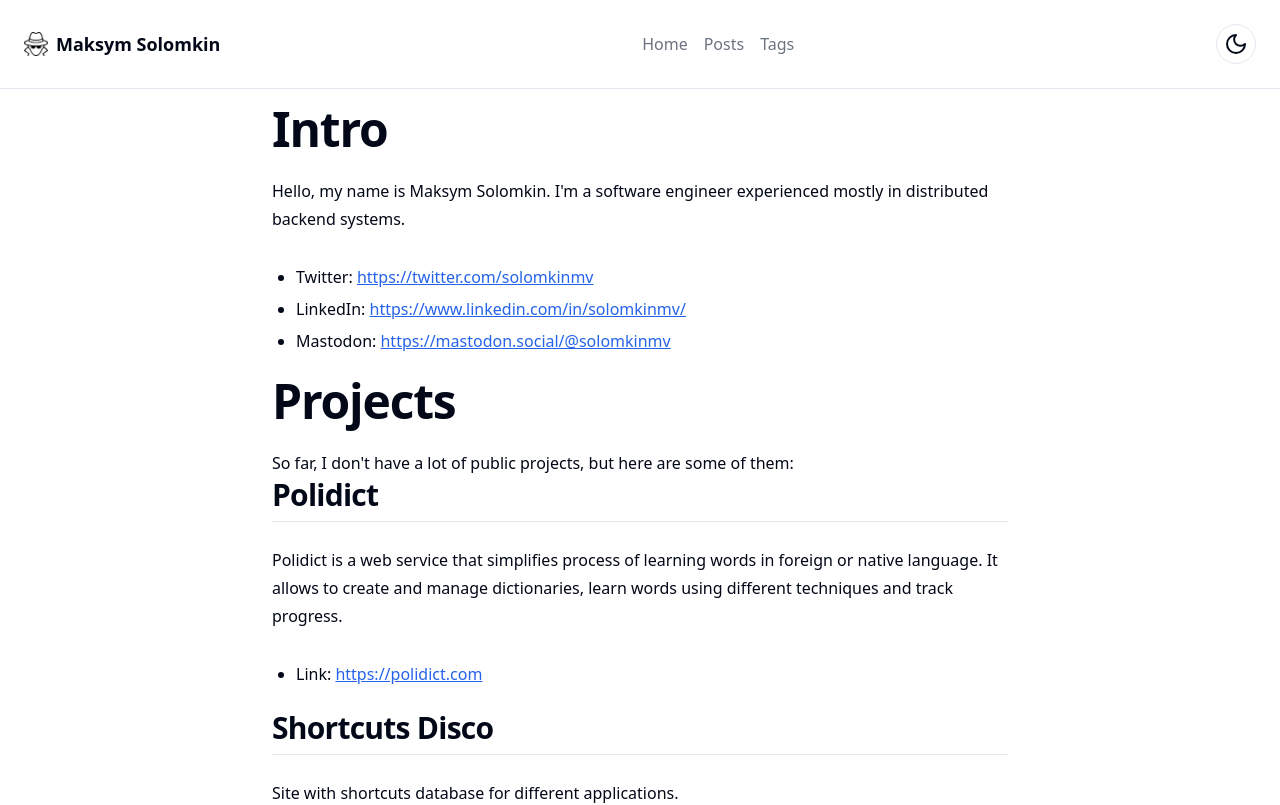
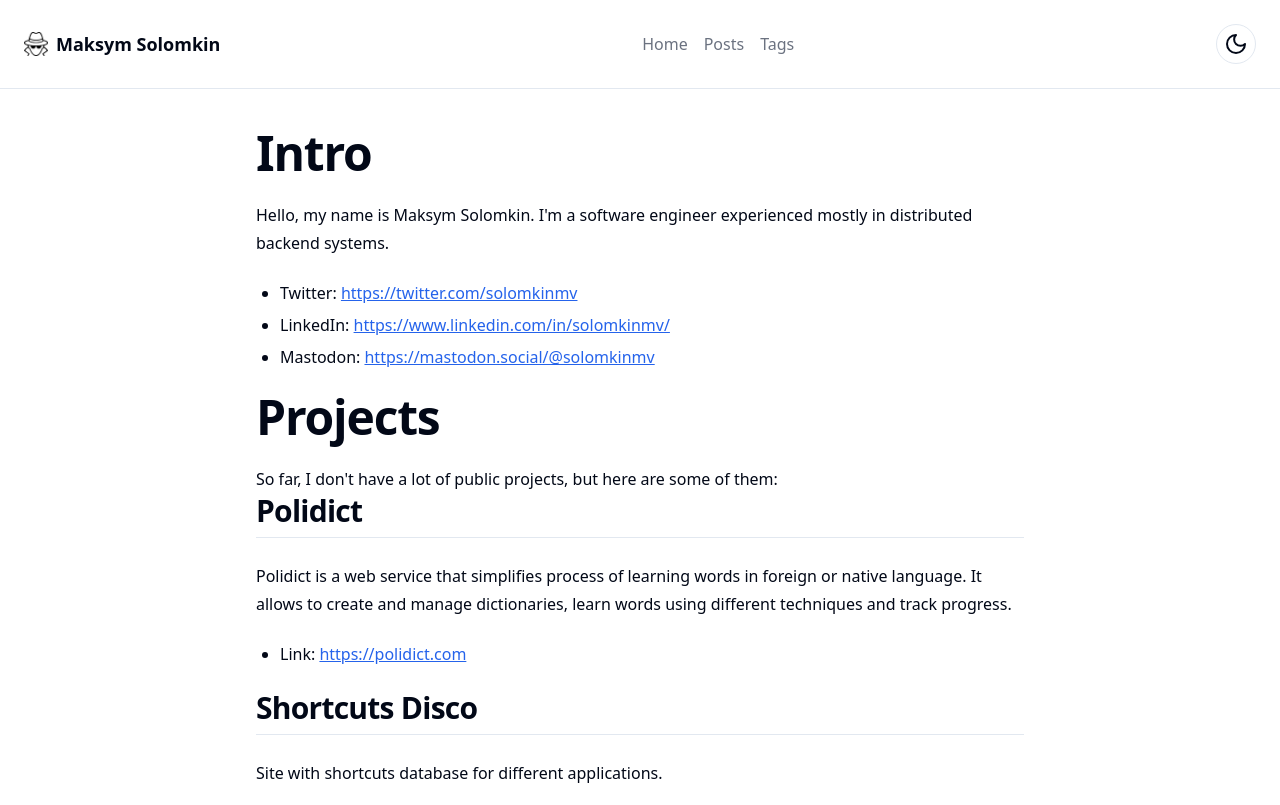
Before and after one commit to solomkinmv/site, a Next.js app in the folder next-personal-site/: page / in a window 1280 px wide. Shown: the top 805 px of the page. Built offline with nearby package versions, Linux system fonts and the light colour scheme.

Commit message:
Style root layout

```diff
--- a/next-personal-site/src/app/layout.tsx
+++ b/next-personal-site/src/app/layout.tsx
@@ -24,16 +24,17 @@ export default function RootLayout({
     return (
         <html lang="en">
         <body className={cn(
-            "min-h-screen bg-background font-sans antialiased",
+            "flex flex-col min-h-screen bg-white dark:bg-gray-900 font-sans antialiased",
             fontSans.variable
         )}>
         <Header/>
-        <main
-            className={cn('blog-content', 'flex', 'flex-col', 'justify-center', 'p-4', 'max-w-3xl', 'mx-auto')}>
-            {children}
+        <main className="flex-1 p-6 md:p-10">
+            <article className="prose prose-gray max-w-3xl mx-auto dark:prose-invert">
+                {children}
+            </article>
         </main>
         <Footer/>
         </body>
         </html>
-    );
+);
 }
```
